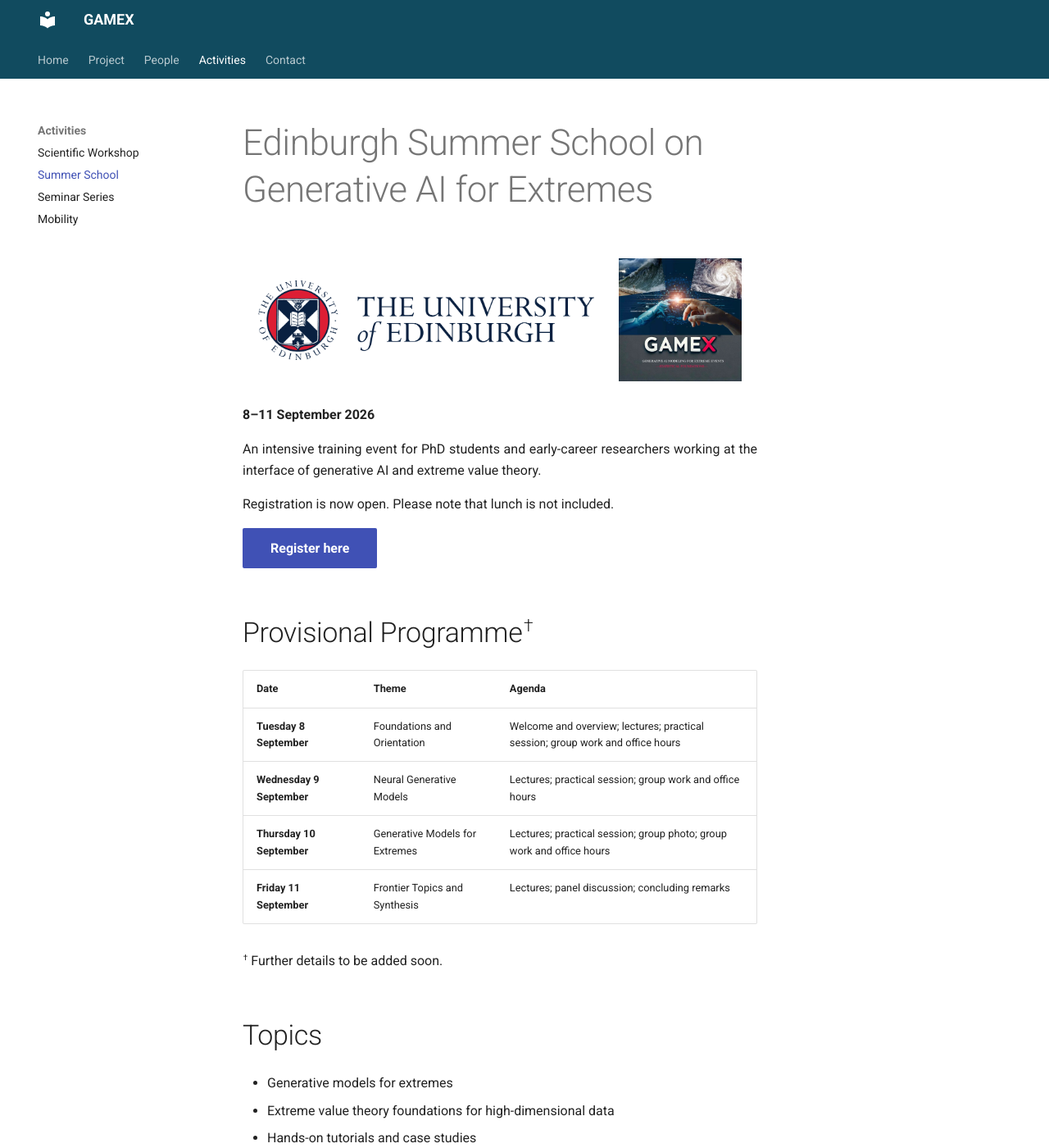
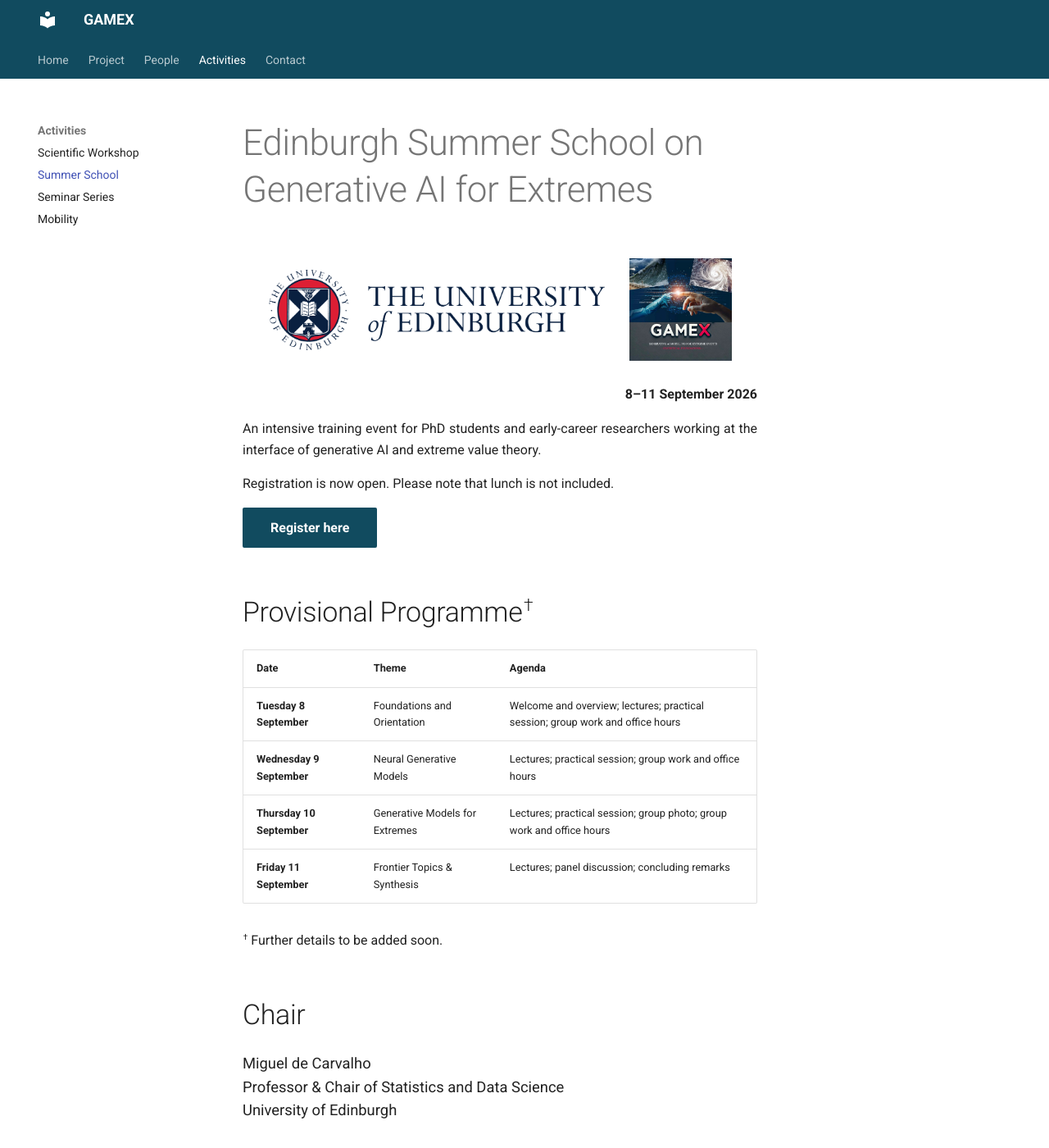
Before and after one commit to gamex-network/gamex-network.github.io, an MkDocs documentation site: the page built from docs/school.md, in a window 1280 px wide and 1400 px high. Shown: the whole window at 82% size. Built offline with MkDocs 1.6.1 and Material for MkDocs 9.7.7, drawn with Linux system fonts in a browser that asks for light colours; some of the changed text lies outside the part shown.

Commit message:
Refine summer school partners and chair details

```diff
--- a/docs/school.md
+++ b/docs/school.md
@@ -5,7 +5,7 @@
   <img class="school-logo--gamex" src="../assets/GAMEX-project.jpg" alt="GAMEX">
 </div>
 
-**8–11 September 2026**
+<div class="school-date">8–11 September 2026</div>
 
 An intensive training event for PhD students and early-career researchers working at the interface of generative AI and extreme value theory.
 
@@ -20,20 +20,23 @@
 | **Tuesday 8 September** | Foundations and Orientation | Welcome and overview; lectures; practical session; group work and office hours |
 | **Wednesday 9 September** | Neural Generative Models | Lectures; practical session; group work and office hours |
 | **Thursday 10 September** | Generative Models for Extremes | Lectures; practical session; group photo; group work and office hours |
-| **Friday 11 September** | Frontier Topics and Synthesis | Lectures; panel discussion; concluding remarks |
+| **Friday 11 September** | Frontier Topics & Synthesis | Lectures; panel discussion; concluding remarks |
 
 <sup>†</sup> Further details to be added soon.
 
-## Topics
+## Chair
 
-- Generative models for extremes
-- Extreme value theory foundations for high-dimensional data
-- Hands-on tutorials and case studies
-- Frontier topics in generative AI for rare and high-impact events
+<div class="school-people">
+Miguel de Carvalho<br>
+Professor & Chair of Statistics and Data Science<br>
+University of Edinburgh
+</div>
 
 ## Organisers
 
+<div class="school-people school-people--organisers">
 Johnny Lee (Edinburgh), Lambert De Monde (Edinburgh), Jordan Richards (Edinburgh), Daniela Castro-Camilo (Glasgow), Mengran Li (Glasgow), and Luca Trapin (Bologna).
+</div>
 
 ## Venue
 
@@ -56,17 +59,13 @@
 
 ## Partners
 
-### University Partners
-
 <div class="school-logo-strip school-logo-strip--partners">
   <img class="school-partner-logo school-partner-logo--university-strip" src="../assets/partner-universities.jpg" alt="Partner universities">
 </div>
 
-### Other Partners
-
 <div class="school-logo-strip school-logo-strip--partners school-logo-strip--partner-groups">
-  <img class="school-partner-logo school-partner-logo--wide" src="../assets/generative-ai-lab.svg" alt="Prob-AI">
+  <img class="school-partner-logo school-partner-logo--wide" src="../assets/gail.png" alt="Generative AI Laboratory">
+  <img class="school-partner-logo school-partner-logo--wide" src="../assets/ecfi.jpeg" alt="Edinburgh Centre for Financial Innovations">
   <img class="school-partner-logo school-partner-logo--wide" src="../assets/cii.jpeg" alt="Centre for Investing Innovation">
   <img class="school-partner-logo school-partner-logo--mark" src="../assets/glen.png" alt="Glasgow-Edinburgh Extremes Network">
-  <img class="school-partner-logo school-partner-logo--mark" src="../assets/UnaEuropaLogo.png" alt="Una Europa">
 </div>
--- a/docs/stylesheets/extra.css
+++ b/docs/stylesheets/extra.css
@@ -110,25 +110,53 @@
   gap: 1.5rem;
 }
 
+.school-date {
+  font-weight: 700;
+  text-align: right;
+}
+
 .school-logo--edinburgh {
   width: min(410px, 56vw);
   max-height: 98px;
 }
 
 .school-logo--gamex {
-  width: min(150px, 28vw);
-  max-height: 150px;
+  width: min(125px, 24vw);
+  max-height: 125px;
+}
+
+.md-content .md-button--primary {
+  background-color: #114b5f;
+  border-color: #114b5f;
+  color: #ffffff;
+}
+
+.md-content .md-button--primary:hover {
+  background-color: #0e3f50;
+  border-color: #0e3f50;
+  color: #ffffff;
+}
+
+.school-people {
+  font-size: 0.92rem;
+  line-height: 1.55;
+}
+
+.school-people--organisers {
+  font-size: 0.88rem;
 }
 
 .school-logo-strip--partners {
   display: grid;
   grid-template-columns: repeat(auto-fit, minmax(160px, 1fr));
-  gap: 1.2rem 1.4rem;
+  gap: 1rem 1.4rem;
   margin-top: 1rem;
 }
 
 .school-logo-strip--partner-groups {
-  margin-top: 1.4rem;
+  display: flex;
+  justify-content: center;
+  margin-top: 1.2rem;
 }
 
 .school-partner-logo {
@@ -154,9 +182,14 @@
   max-height: 86px;
 }
 
-.school-partner-logo[alt="Prob-AI"] {
-  max-width: 210px;
-  max-height: 56px;
+.school-partner-logo[alt="Generative AI Laboratory"] {
+  max-width: 280px;
+  max-height: 76px;
+}
+
+.school-partner-logo[alt="Edinburgh Centre for Financial Innovations"] {
+  max-width: 250px;
+  max-height: 54px;
 }
 
 .school-partner-logo[alt="Centre for Investing Innovation"] {
@@ -177,7 +210,8 @@
 
 .school-venue-photo figcaption {
   color: #666;
-  font-size: 0.82rem;
+  font-size: 0.72rem;
+  font-style: normal;
   margin-top: 0.35rem;
   text-align: left;
 }
@@ -203,10 +237,19 @@
   }
 
   .school-logo--gamex {
-    width: min(120px, 44vw);
+    width: min(105px, 40vw);
+  }
+
+  .school-date {
+    text-align: left;
   }
 
   .school-logo-strip--partners {
+    grid-template-columns: 1fr;
+  }
+
+  .school-logo-strip--partner-groups {
+    display: grid;
     grid-template-columns: 1fr;
   }
 
```
Also changed, not shown: other parts of docs/school.md (+1 -1 lines), docs/assets/ecfi.jpeg (added), docs/assets/gail.png (added).
